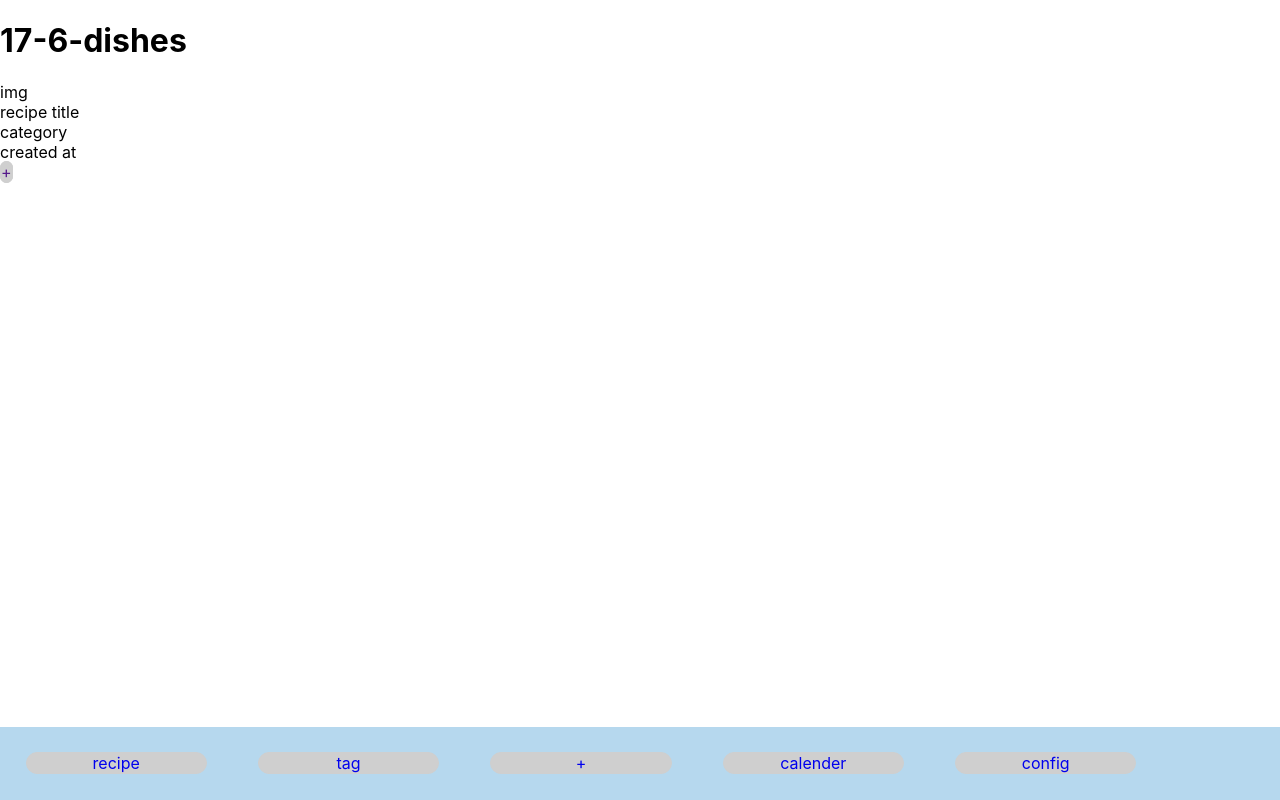
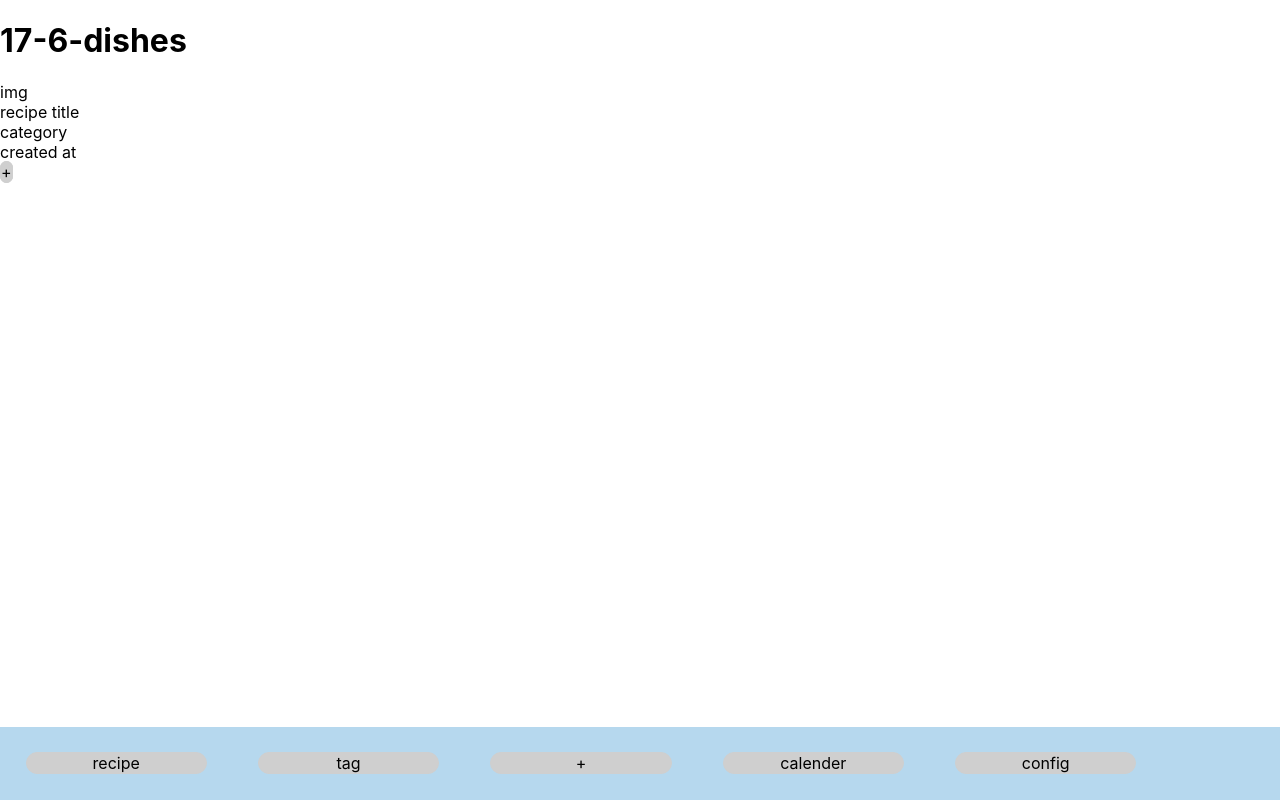
Before and after one commit to ndjndj/dishes-with-react, a React (Create React App) app: page / in a window 1280 px wide. Built offline with nearby package versions, Linux system fonts and the light colour scheme.

Commit message:
a tag fix button.css

```diff
--- a/src/styles/button.css
+++ b/src/styles/button.css
@@ -7,4 +7,6 @@
 
 .btn, a {
     text-decoration: none;
+    color: black;
+    cursor: pointer;
 }
```
